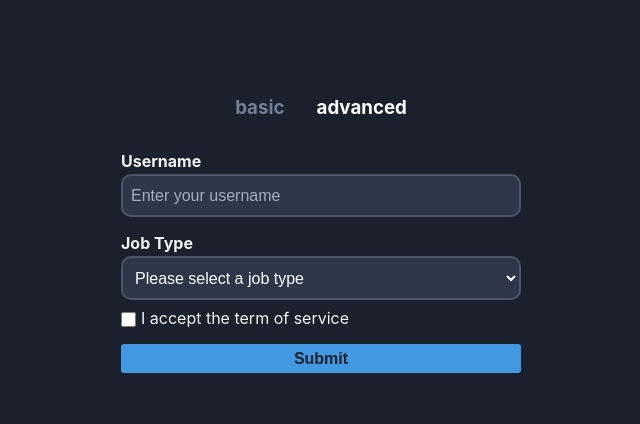
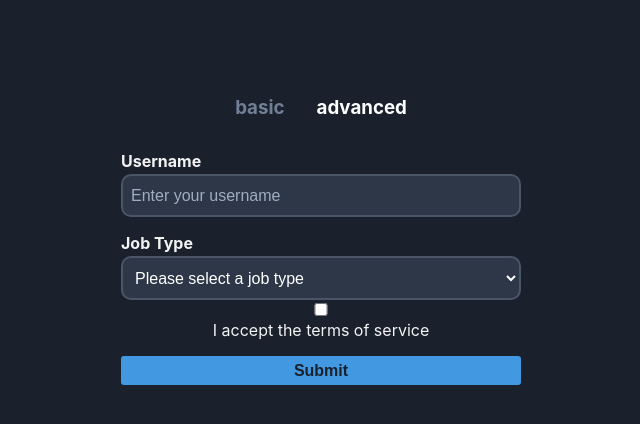
Before and after one commit to hosseinaf/formik, a React (Create React App) app: page / in a window 1280 px wide. Both pictures are taken after a click on the element "advanced". Shown: the top 424 px of the page, without its empty margins (319-959 px from the left). Built offline with nearby package versions, Linux system fonts and the light colour scheme.

Commit message:
finsh advance form

```diff
--- a/src/components/AdvancedForm.js
+++ b/src/components/AdvancedForm.js
@@ -1,28 +1,47 @@
+import { Form, Formik } from "formik";
+import { advancedSchema } from "../schemas";
+import CustomCheckbox from "./CustomCheckbox";
+import CustomInput from "./CustomInput";
+import CustomSelect from "./CustomSelect";
+
+const onSubmit = async (values, actions) => {
+  await new Promise((resolve) => setTimeout(resolve, 1000));
+  actions.resetForm();
+};
+
 const AdvancedForm = () => {
   return (
-    <form autoComplete="off">
-      <label htmlFor="username">Username</label>
-      <input id="username" type="text" placeholder="Enter your username" />
-
-      <label htmlFor="username">Job Type</label>
-      <select id="country" name="Job Type">
-        <option value="">Please select a job type</option>
+    <Formik
+      initialValues={{ username: "", jobType: "", acceptedTos: false }}
+      validationSchema={advancedSchema}
+      onSubmit={onSubmit}
+    >
+      {({ isSubmitting }) => (
+        <Form>
+          <CustomInput
+            label="Username"
+            name="username"
+            type="text"
+            placeholder="Enter your username"
+          />
+          <CustomSelect
+            label="Job Type"
+            name="jobType"
+            placeholder="Please select a job"
+          >
+            <option value="">Please select a job type</option>
             <option value="developer">Developer</option>
             <option value="designer">Designer</option>
             <option value="manager">Product Manager</option>
             <option value="other">Other</option>
-      </select>
-
-      <div className="rule">
-        {/* <label></label> */}
-        <input className="check" type="checkbox" />
-        <span className="accept">I accept the term of service</span>
-
-
-      </div>
-
-      <button>Submit</button>
-    </form>
+          </CustomSelect>
+          <CustomCheckbox type="checkbox" name="acceptedTos" />
+          <button disabled={isSubmitting} type="submit">
+            Submit
+          </button>
+        </Form>
+      )}
+    </Formik>
   );
 };
 export default AdvancedForm;
--- /dev/null
+++ b/src/components/CustomCheckbox.js
@@ -0,0 +1,21 @@
+import { useField } from "formik";
+
+const CustomCheckbox = ({ label, ...props }) => {
+  const [field, meta] = useField(props);
+
+  return (
+    <>
+      <div className="checkbox">
+        <input
+          {...field}
+          {...props}
+          className={meta.touched && meta.error ? "input-error" : ""}
+        />
+        <span>I accept the terms of service</span>
+      </div>
+
+      {meta.touched && meta.error && <div className="error">{meta.error}</div>}
+    </>
+  );
+};
+export default CustomCheckbox;
--- /dev/null
+++ b/src/components/CustomInput.js
@@ -0,0 +1,21 @@
+import React from "react";
+import { useField } from "formik";
+
+const CustomInput = ({ label, ...props }) => {
+  const [field, meta] = useField(props);
+  console.log("field", field);
+  console.log("meta", meta);
+  return (
+    <div>
+      <label>{label}</label>
+      <input
+        {...field}
+        {...props}
+        className={meta.touched && meta.error ? "input-error" : ""}
+      />
+      {meta.touched && meta.error && <div className="error">{meta.error}</div>}
+    </div>
+  );
+};
+
+export default CustomInput;
--- /dev/null
+++ b/src/components/CustomSelect.js
@@ -0,0 +1,21 @@
+import React from "react";
+import { useField } from "formik";
+
+const CustomSelct = ({ label, ...props }) => {
+  const [field, meta] = useField(props);
+  console.log("field", field);
+  console.log("meta", meta);
+  return (
+    <div>
+      <label>{label}</label>
+      <select
+        {...field}
+        {...props}
+        className={meta.touched && meta.error ? "input-error" : ""}
+      />
+      {meta.touched && meta.error && <div className="error">{meta.error}</div>}
+    </div>
+  );
+};
+
+export default CustomSelct;
```
